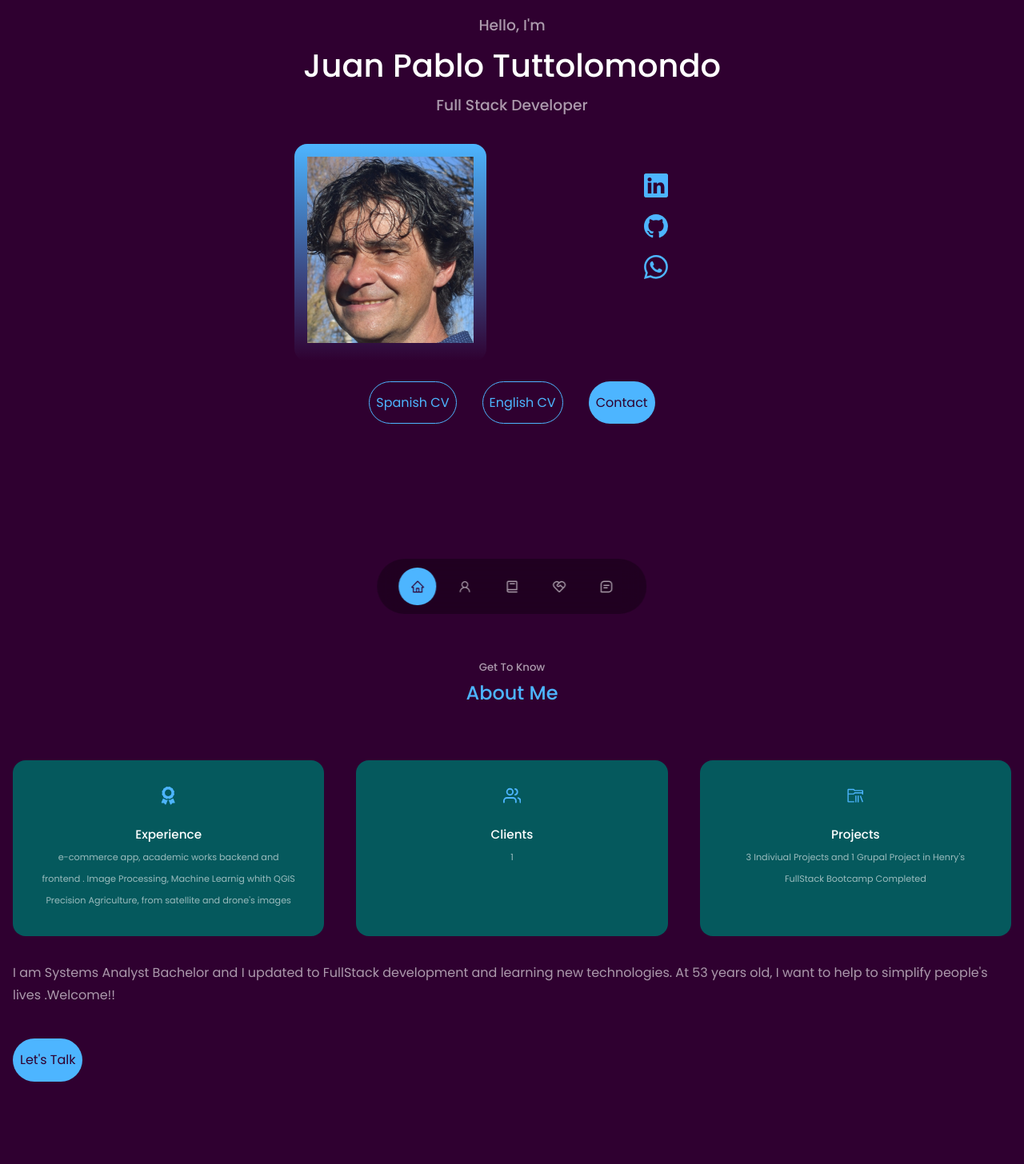
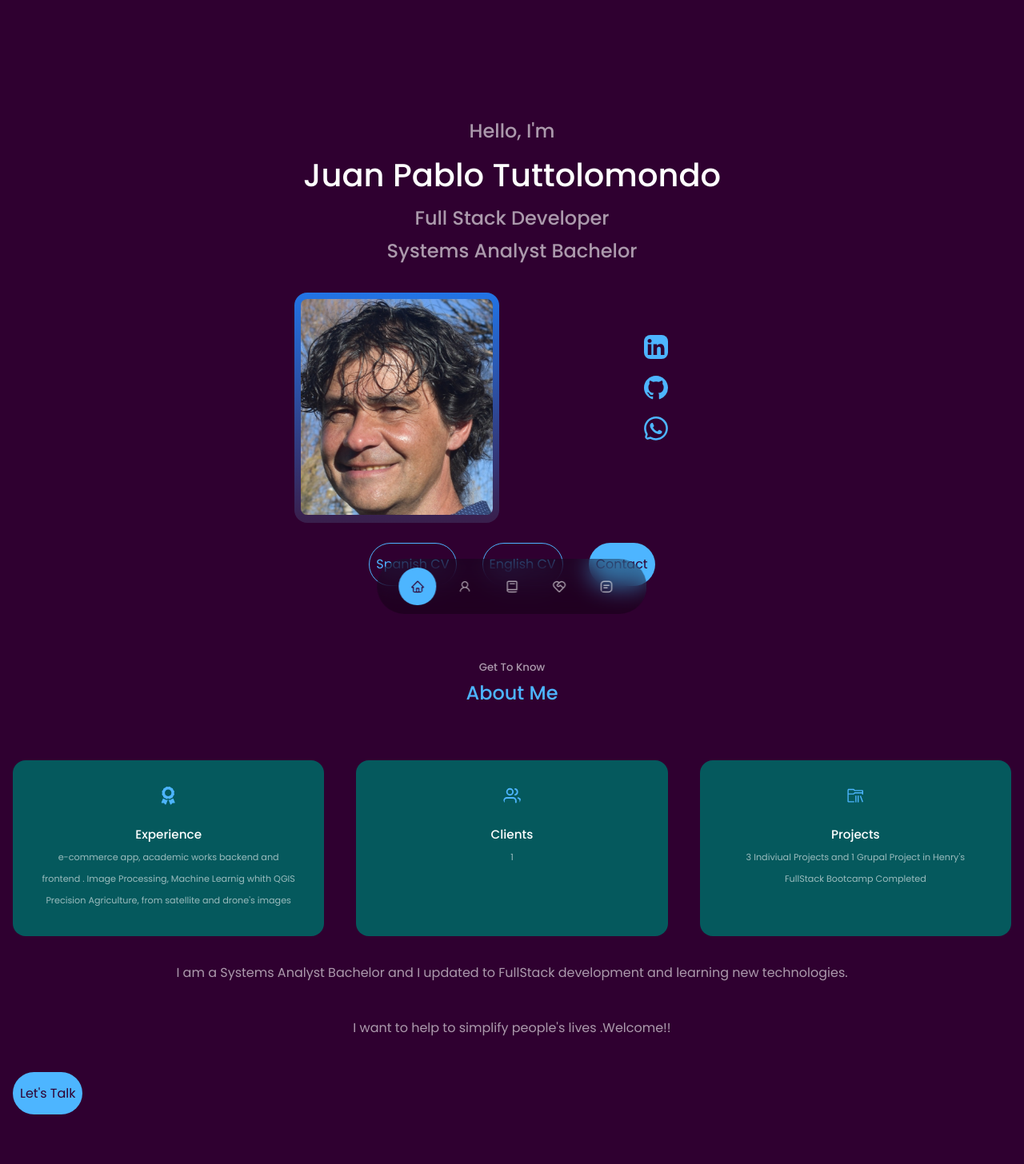
Before and after one commit to jptuttolomondo/Portfolio, a React (Create React App) app: page / in a window 1280 px wide. Shown: the top 1456 px of the page at 80% size. Built offline with nearby package versions, Linux system fonts and the light colour scheme.

Commit message:
correctiones de presentaciuon

```diff
--- a/src/components/about/About.jsx
+++ b/src/components/about/About.jsx
@@ -1,6 +1,6 @@
 import React from "react";
 import './about.css';
-import ME from '../../assets/Pablo.jpg';
+
 import { FaAward } from 'react-icons/fa';
 import { FiUsers } from 'react-icons/fi';
 import { VscFolderLibrary } from 'react-icons/vsc';
@@ -37,7 +37,10 @@ const About = () => {
                     </div>
 
                     <p>
-                        I am Systems Analyst Bachelor and I updated to FullStack development and learning new technologies. At 53 years old, I want to help to simplify people's lives .Welcome!!
+                        I am a Systems Analyst Bachelor and I updated to FullStack development and learning new technologies.
+                    </p>
+                    <p>
+                       I want to help to simplify people's lives .Welcome!!
                     </p>
 
                     <a href="#contact" className="btn btn-primary">Let's Talk</a>
--- a/src/components/about/about.css
+++ b/src/components/about/about.css
@@ -71,6 +71,7 @@
 }
 
 .about__content p{
+    text-align: center;
     margin: 2rem 0 2.6rem;
     color: var(--color-light);
 }
--- a/src/components/contact/Contact.jsx
+++ b/src/components/contact/Contact.jsx
@@ -31,19 +31,19 @@ const Contact = () => {
                         <MdOutlineEmail className="contact__option-icon"/>
                         <h4>Email</h4>
                         <h5>jptuttolomondo@hotmail.com</h5>
-                        <a href="mailto:jptuttolomondo@hotmail.com" target='_blank'>Send a message</a>
+                        <a href="mailto:jptuttolomondo@hotmail.com" target='_blank' rel='noreferrer'>Send a message</a>
                     </article>
                     <article className="contact__option">
                         <BsWhatsapp className="contact__option-icon"/>
                         <h4>Whatsapp</h4>
                         <h5>+543887400710</h5>
-                        <a href="https://wa.me/+543887400710" target='_blank'>Send a message</a>
+                        <a href="https://wa.me/+543887400710" target='_blank'  rel='noreferrer'>Send a message</a>
                     </article>
                     <article className="contact__option">
                         <BsLinkedin className="contact__option-icon"/>
                         <h4>Linkedin</h4>
                         <h5>Juan Pablo Tuttolomondo</h5>
-                        <a href="https://www.linkedin.com/in/juan-pablo-tuttolomondo" target='_blank'>Send a message</a>
+                        <a href="https://www.linkedin.com/in/juan-pablo-tuttolomondo" target='_blank' rel='noreferrer'>Send a message</a>
                     </article>
                 </div>
                 {/* END OF CONTACT OPTIONS */}
--- a/src/components/footer/footer.css
+++ b/src/components/footer/footer.css
@@ -1,6 +1,6 @@
 footer{
-    background: var(--color-primary);
-    padding: 7rem 0;
+    background: #3a4b58;
+    padding: 1.5rem 0;
     text-align: center;
     font-size: 0.9rem;
     margin-top: 7rem;
--- a/src/components/header/Header.jsx
+++ b/src/components/header/Header.jsx
@@ -5,11 +5,12 @@ import HeaderSocials from './HeaderSocials';
 
 const Header = () => {
     return (
-        <header>
+        <header >
             <div className="header_container">
                 <h3 className="text-light">Hello, I'm</h3>
                 <h1>Juan Pablo Tuttolomondo</h1>
                 <h3 className="text-light">Full Stack Developer</h3>
+                <h3 className="text-light">Systems Analyst Bachelor</h3>
                  <div className="me">
                     <img src={ME} alt='' />
                 </div>
--- a/src/components/header/header.css
+++ b/src/components/header/header.css
@@ -1,13 +1,14 @@
 header{
-    height: 93vh;
-   padding-top: 1rem;
+    height: 57vh;
+   padding-top: 9rem;
+   padding-bottom: 9rem;
     overflow: hidden;
 }
 
 .header_container{
     text-align: center;
 
-   height: 50%;
+   height: 80%;
 
  /*  position:relative;*/
 
@@ -55,17 +56,18 @@ header{
 
 /* ================== HEADER SOCIALS ================== */
 .me{
-    background: linear-gradient(var(--color-primary), transparent);
+    background: linear-gradient(#2274e5, #4e5d8454);
     width: 15em;
     height: 17em;
     margin-left: 0em;
     position: relative;
-    align-items:center;
-   left: calc(30% - 1rem);
+    align-items: center;
+    left: calc(30% - 1rem);
     margin-top: 2rem;
     border-radius: 1rem 1rem 1rem 1rem;
     overflow: hidden;
-    padding: 1rem 1rem 1rem 1rem;
+    padding: 0.5rem 0.5rem 0.5rem 0.5rem;
+
 }
 
 /* ================== HEADER SOCIALS ================== */
@@ -82,7 +84,7 @@ header{
 
 @media screen and (max-width: 1024px) {
     header {
-        height: 68vh;
+        height: 27vh;
     }
     .header__socials,
     .scroll__down {
@@ -94,7 +96,7 @@ header{
 
 @media screen and (max-width: 600px) {
     header {
-        height: 100vh;
+        height: 48vh;
     }
 
     .header__socials,
@@ -105,7 +107,7 @@ header{
 
 @media screen and (max-width: 360px) {
     header {
-        height: 132vh;
+        height: 33vh;
     }
 
     .header__socials,
--- a/src/index.css
+++ b/src/index.css
@@ -8,7 +8,8 @@
     border: 0;
     border: 0;
     outline: 0;
-    box-sizing: border-box;
+    border-radius: 0.5rem;
+    /*box-sizing: border-box;*/
     list-style: none;
     text-decoration: none;
 }
@@ -59,6 +60,9 @@ h5 {
 
 h1{
     font-size:  2.5rem;
+}
+h3{
+    font-size: 1.5rem;
 }
 
 section{
```
